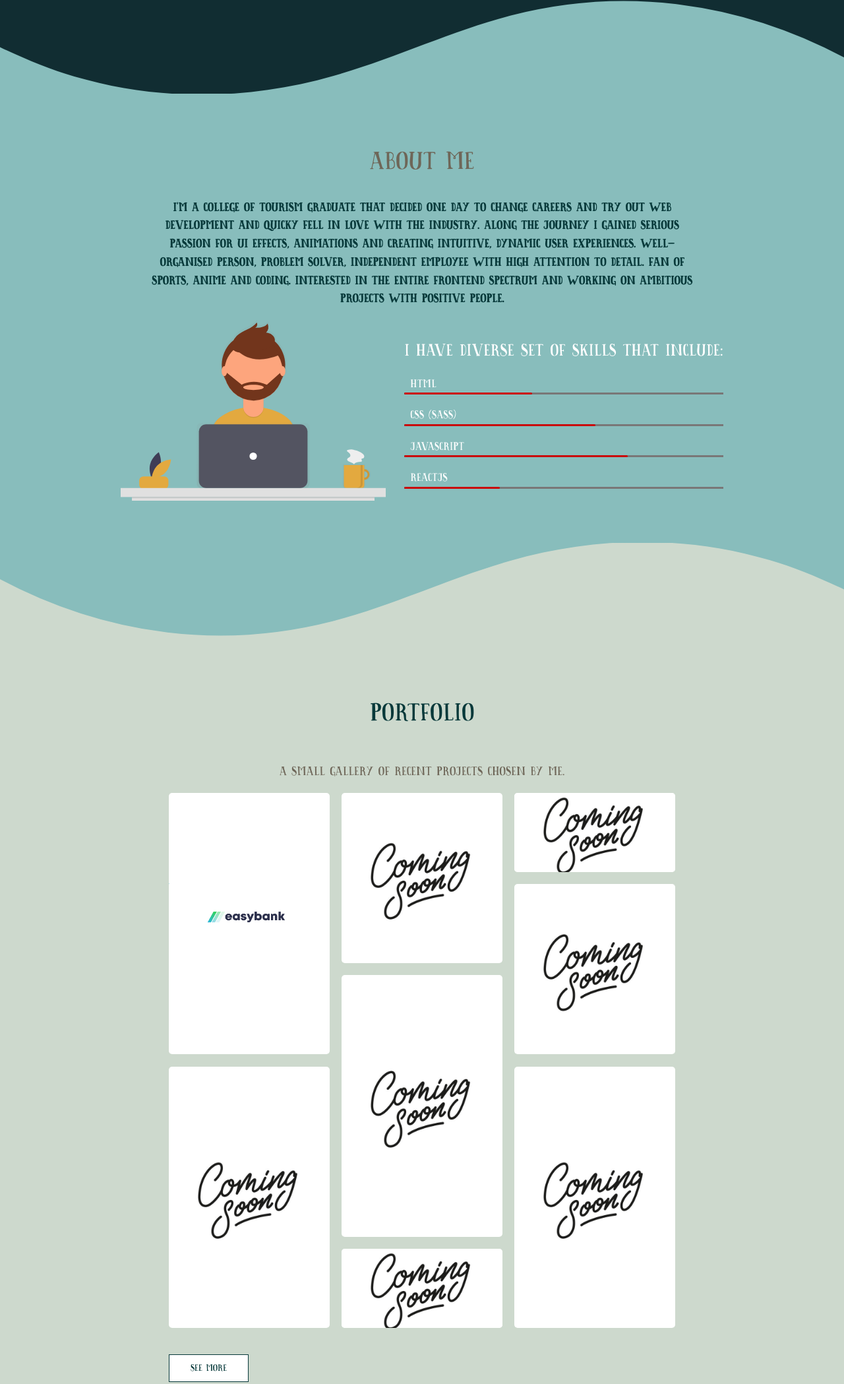
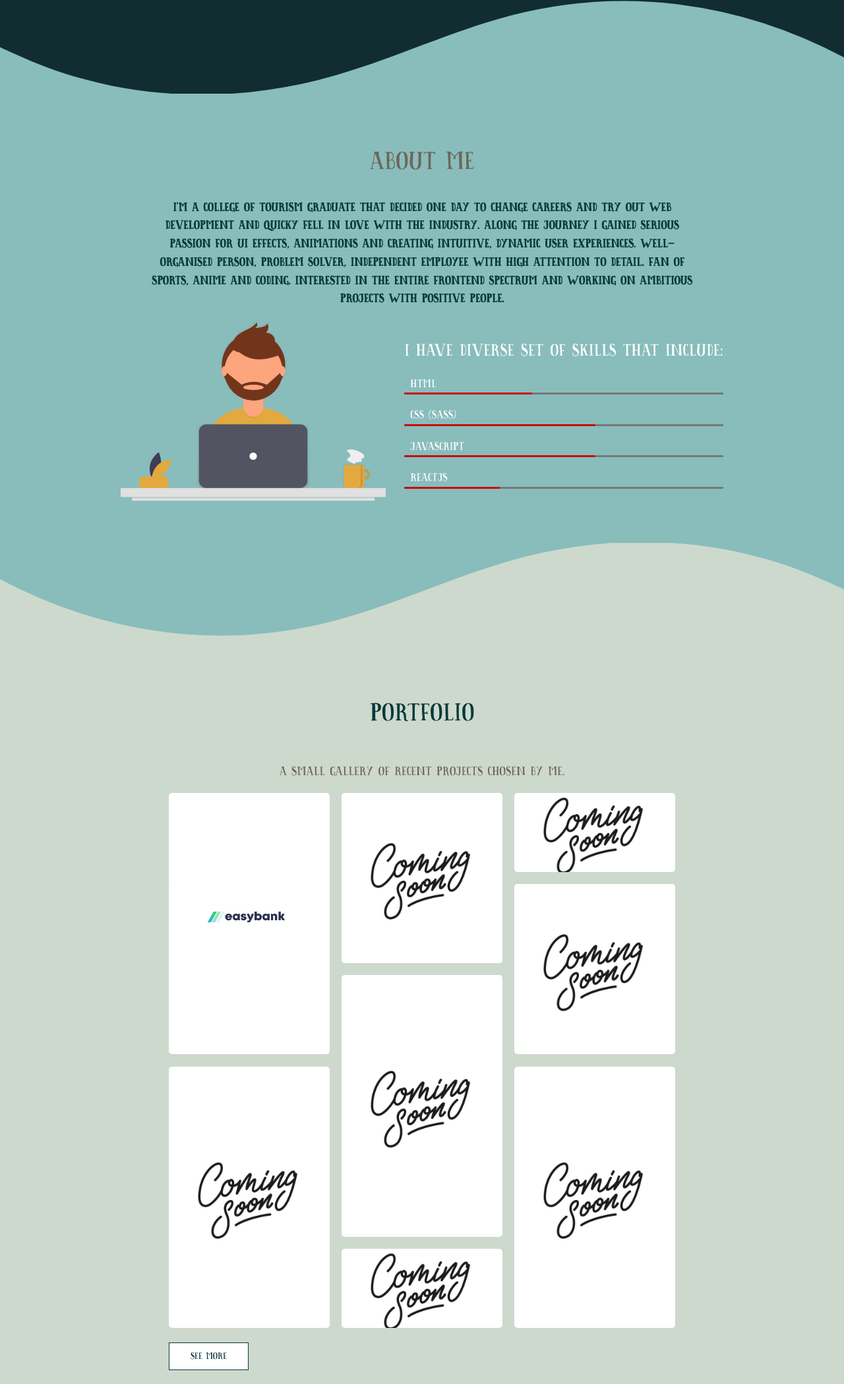
Before and after one commit to milovanovicf/personal-portfolio, a website: page index.html in a window 1280 px wide. Shown: the part 618-2716 px from the top of the page at 66% size. Drawn offline with Linux system fonts and the light colour scheme.

Commit message:
minor changes

```diff
--- a/app.js
+++ b/app.js
@@ -5,6 +5,9 @@ const navBtns = document.querySelectorAll(".nav__link");
 const header = document.querySelector(".header");
 const about = document.querySelector(".about");
 const portfolio = document.querySelector(".portfolio");
+
+const aboutWrapper = document.querySelector(".about__wrapper");
+const portfolioWrapper = document.querySelector(".portfolio__wrapper");
 
 const sections = [header, about, portfolio];
 
@@ -23,12 +26,6 @@ navLines.forEach((line, i) => {
 mobileBtn.addEventListener("click", function () {
   nav.classList.toggle("show");
 });
-/* console.log(
-  navBtns.forEach((el) =>
-    console.log(el.getAttribute("href").toString() === `#home`)
-  )
-); */
-//console.log(sections);
 
 navBtns.forEach(function (el) {
   el.addEventListener("click", function (e) {
@@ -57,6 +54,12 @@ const observer = new IntersectionObserver(function (entries, observer) {
         el.classList.remove("active");
       }
     });
+    if (entry.target.classList.contains("about")) {
+      aboutWrapper.classList.add("appear");
+    }
+    if (entry.target.classList.contains("portfolio")) {
+      portfolioWrapper.classList.add("appear");
+    }
   });
 }, options);
 
--- a/index.html
+++ b/index.html
@@ -69,6 +69,7 @@
   </nav>
   <main>
     <div class="about" >
+      <div class="about__wrapper">
       <h2 class="about__heading" id="about">About me</h2>
       <p class="about__paragraph">I'm a College of Tourism graduate that decided one day to change careers and try out Web Development and quicky fell in love with the industry. Along the journey i gained serious passion for UI effects, animations
         and creating intuitive, dynamic user experiences. Well-organised person, problem solver, independent employee
@@ -80,13 +81,13 @@
         </div>
         <div class="skills">
           <h2 class="skills__title">I have diverse set of skills that include:</h2>
-          <p class="skills__skill">Html
-          </p>
+          <p class="skills__skill">Html</p>
           <p class="skills__skill">Css (sass)</p>
           <p class="skills__skill">Javascript</p>
           <p class="skills__skill">ReactJs</p>
         </div>
       </div>
+    </div>
     </div>
     <div class="portfolio" >
       <div class="wave2">
@@ -94,6 +95,7 @@
         <path d="M321.39,56.44c58-10.79,114.16-30.13,172-41.86,82.39-16.72,168.19-17.73,250.45-.39C823.78,31,906.67,72,985.66,92.83c70.05,18.48,146.53,26.09,214.34,3V0H0V27.35A600.21,600.21,0,0,0,321.39,56.44Z" class="shape-fill"></path>
     </svg>
 </div>
+<div class="portfolio__wrapper">
       <h2 class="portfolio__heading" id="portfolio">portfolio</h2>
       <p class="portfolio__paragraph" >A small gallery of recent projects chosen by me.</p>
       <div class="portfolio__grid">
@@ -134,6 +136,7 @@
           <a href="https://github.com/milovanovicf" target="_blank" class="portfolio__btn">See more</a>
         </div>
     </div>
+  </div>
   </main>
   <footer class="footer">
     <h2 class="footer__heading">Let's be internet bffs</h2>
--- a/sass/_about.scss
+++ b/sass/_about.scss
@@ -2,8 +2,7 @@
   padding: 5rem 15rem;
   background-color: #88bdbc;
   color: #fff;
-  /* position: relative;
-  top: 50%;
+  /* top: 50%;
   left: 50%;
   transform: translate(-50%, 0); */
   //font-family: "Open Sans";
@@ -14,6 +13,17 @@
 
   @include respond(tab-land) {
     padding: 10rem 5rem;
+  }
+
+  &__wrapper {
+    opacity: 0;
+    transform: translateY(10rem);
+    transition: all 1.3s;
+  }
+
+  .appear {
+    opacity: 1;
+    transform: translateY(0);
   }
 
   &__heading {
@@ -95,12 +105,11 @@
       &:nth-child(2)::after {
         width: 40%;
       }
-      &:nth-child(3)::after {
+      &:nth-child(3)::after,
+      &:nth-child(4)::after {
         width: 60%;
       }
-      &:nth-child(4)::after {
-        width: 70%;
-      }
+
       &:nth-child(5)::after {
         width: 30%;
       }
--- a/sass/_portfolio.scss
+++ b/sass/_portfolio.scss
@@ -25,6 +25,17 @@
 
   .wave2 .shape-fill {
     fill: #88bdbc;
+  }
+
+  &__wrapper {
+    opacity: 0;
+    transform: translateY(10rem);
+    transition: all 1.3s;
+  }
+
+  .appear {
+    opacity: 1;
+    transform: translateY(0);
   }
 
   &__heading {
@@ -229,7 +240,7 @@
     transition-timing-function: cubic-bezier(0.5, 3, 0, 1);
     background-color: #fff;
     position: absolute;
-    bottom: 6rem;
+    bottom: 3rem;
     left: 20%;
     border: 1px solid #07393a;
 
```
Also changed, not shown: css/style.css.
